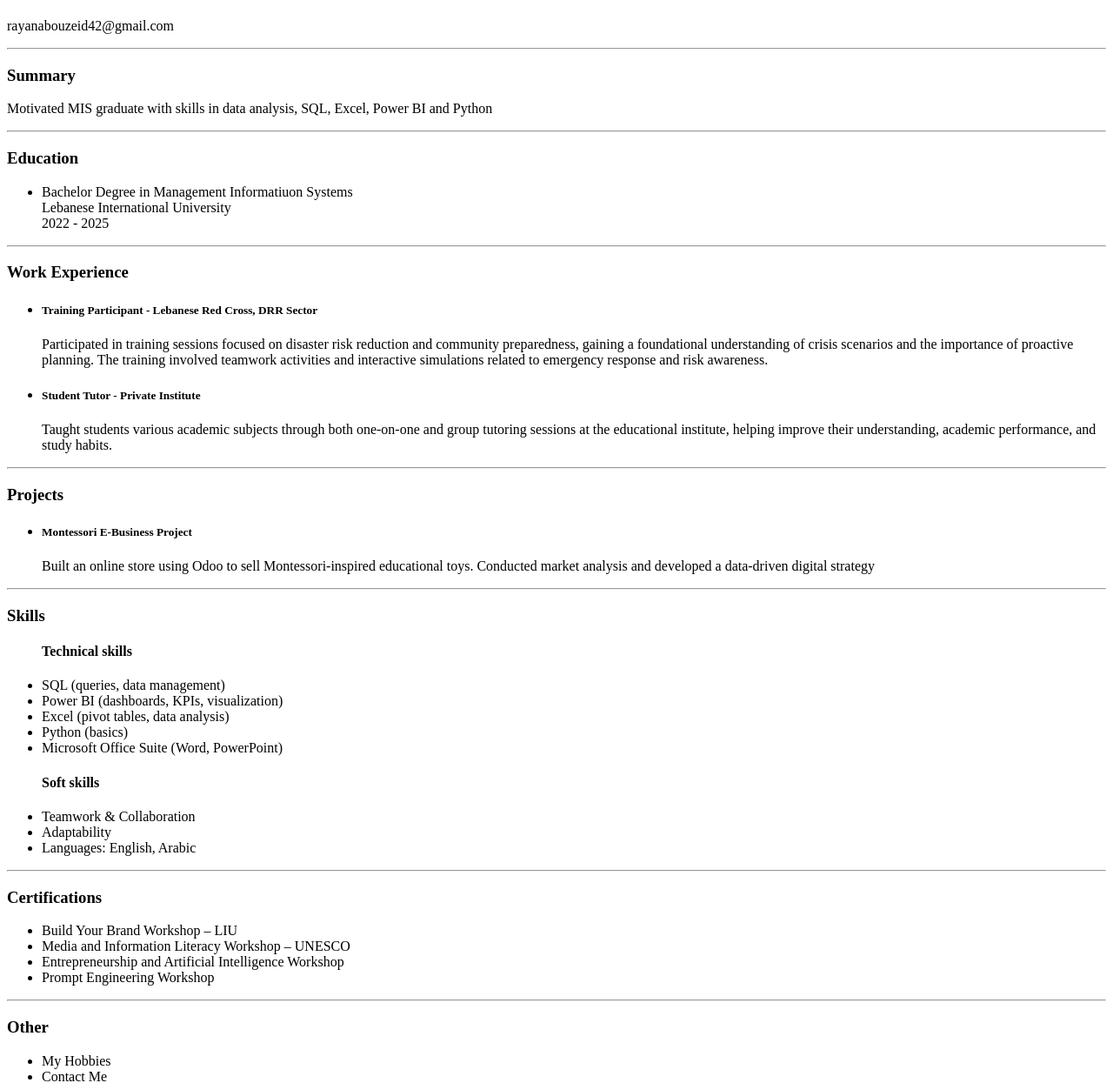
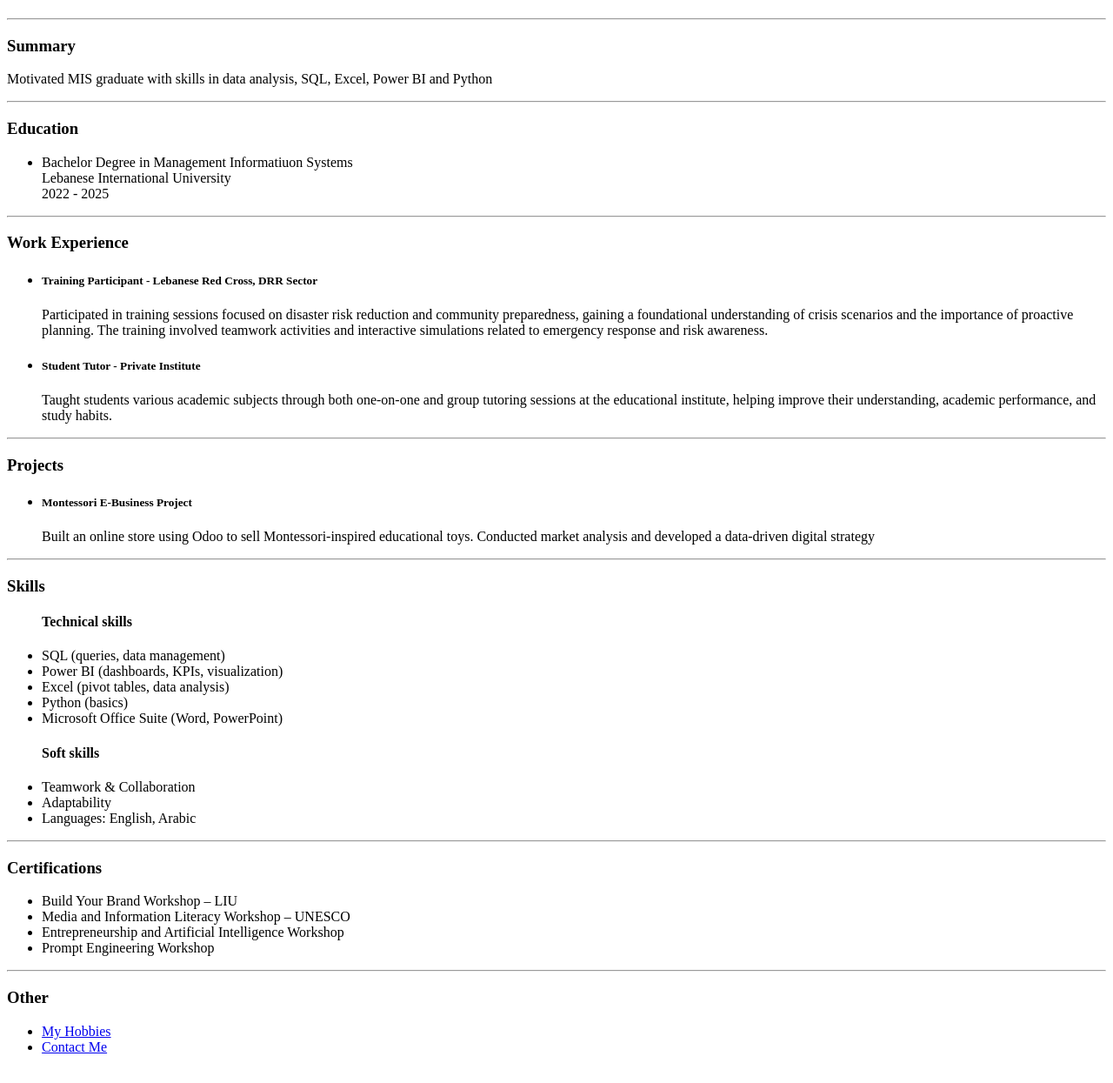
Before and after one commit to rayanabouzeid/Resume, a plain HTML site: page index.html in a window 1280 px wide. Shown: the part 59-1304 px from the top of the page at 87% size. Drawn offline with Linux system fonts and the light colour scheme.

Commit message:
Add files via upload

```diff
--- a/index.html
+++ b/index.html
@@ -1,12 +1,12 @@
 <!DOCTYPE html>
-<html lanf="en">
+<html lang="en">
     <head>
         <meta charset="UTF-8">
         <title>My Resume</title>
     </head>
     <body>
         <h1>Rayan Abouzeid</h1>
-        <p>rayanabouzeid42@gmail.com</p>
+
         <hr/>
         <h3>Summary</h3>
         <p>Motivated MIS graduate with skills in data analysis, SQL, Excel, Power BI and Python</p>
@@ -62,8 +62,8 @@ Conducted market analysis and developed a data-driven digital strategy</p>
         <hr/>
         <h3>Other</h3>
         <ul>
-            <li><a>My Hobbies</a></li>
-            <li><a>Contact Me</a></li>
+            <li><a href="./hobbies.html">My Hobbies</a></li>
+            <li><a href="./contactme.html">Contact Me</a></li>
         </ul>
         <br/>
         <footer>
```
